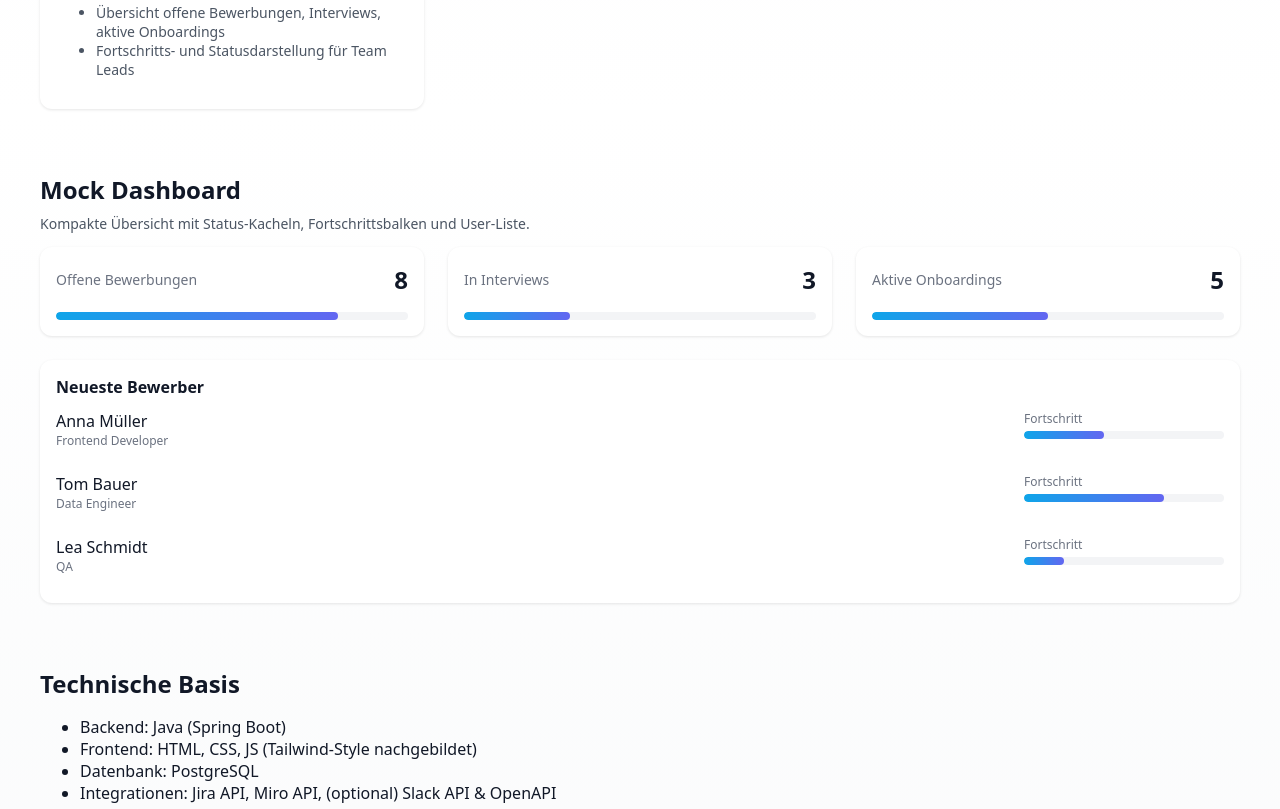
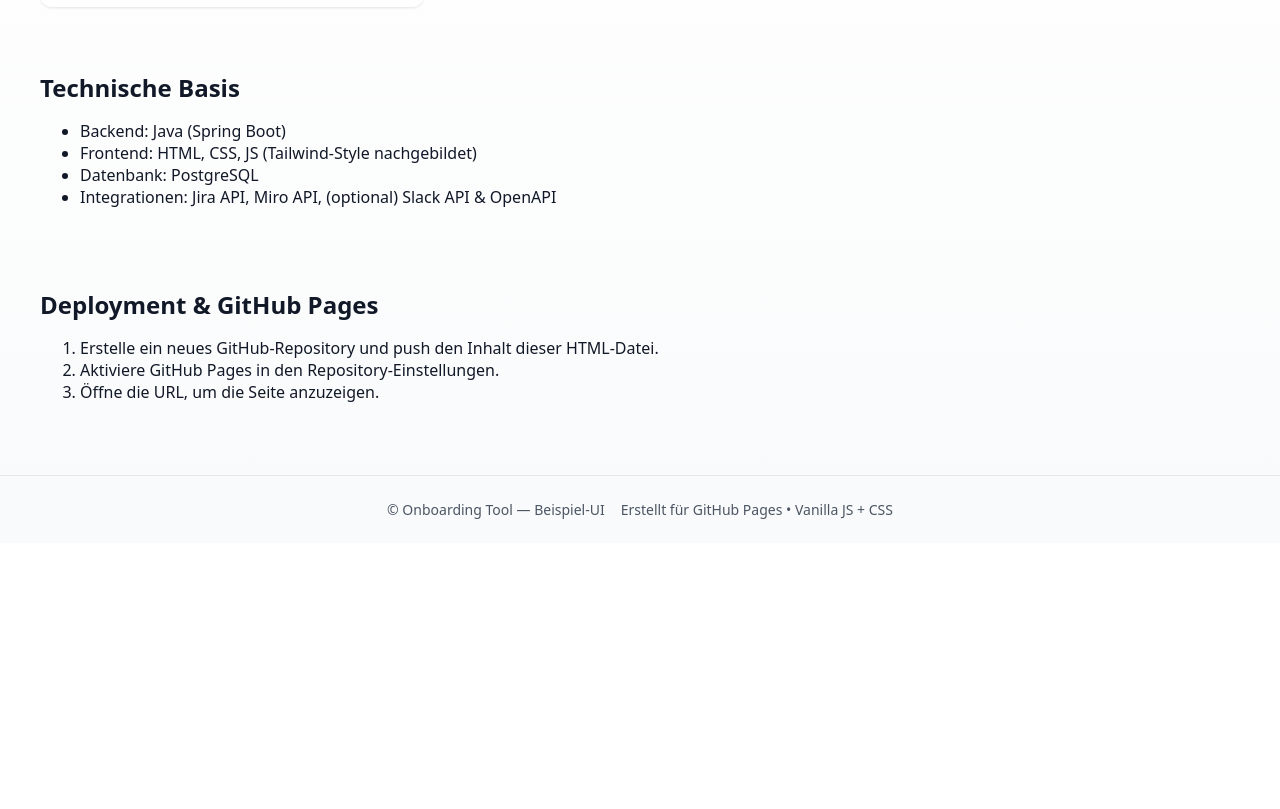
Before and after one commit to KitKatHTL/OnboardingTool---Dynatrace, a plain HTML site: page index.html in a window 1280 px wide. Shown: the part 911-1720 px from the top of the page. After the commit the page ends 1454 px from the top, so only its background shows below. Drawn offline with Linux system fonts and the light colour scheme.

Commit message:
Remove dashboard section and associated code
Removed dashboard section and related elements from the HTML.

```diff
--- a/index.html
+++ b/index.html
@@ -79,23 +79,11 @@
     h3 { font-size: 1.5rem; font-weight: 700; }
     .grid { display: grid; gap: 1.5rem; }
     .grid-2 { grid-template-columns: repeat(auto-fit, minmax(300px, 1fr)); }
-    .grid-3 { grid-template-columns: repeat(auto-fit, minmax(200px, 1fr)); }
     .card {
       background: white;
       border-radius: 0.75rem;
       box-shadow: 0 1px 3px rgba(0,0,0,0.1);
       padding: 1rem;
-    }
-    .progress-bg {
-      background: var(--gray-100);
-      border-radius: 9999px;
-      height: 0.5rem;
-      overflow: hidden;
-    }
-    .progress {
-      height: 100%;
-      border-radius: 9999px;
-      background: linear-gradient(90deg, var(--blue), var(--indigo));
     }
     footer {
       border-top: 1px solid var(--gray-200);
@@ -119,7 +107,6 @@
     </div>
     <nav>
       <a href="#features">Funktionen</a>
-      <a href="#dashboard">Dashboard</a>
       <a href="#tech">Tech</a>
       <a href="#contact" class="btn-primary">GitHub</a>
     </nav>
@@ -132,28 +119,18 @@
         <p style="margin-top:1rem;color:var(--gray-600);">Verwalte Bewerbungen, Checklisten und Integrationen (Jira, Miro, Slack) an einer zentralen Stelle. Ideal für Teams mit häufigen Neueinstellungen.</p>
         <div style="margin-top:1.5rem;display:flex;gap:0.75rem;">
           <a href="#features" class="btn-primary">Funktionen ansehen</a>
-          <a href="#dashboard" class="btn-secondary">Demo Dashboard</a>
+          <a href="#tech" class="btn-secondary">Technische Basis</a>
         </div>
         <p style="margin-top:1rem;font-size:0.75rem;color:var(--gray-500);">Hinweis: Backend-Implementierung in Java (Spring Boot); diese Landingpage ist ein statisches Frontend für GitHub Pages.</p>
       </div>
       <div class="card">
-        <div id="mock-dashboard"></div>
+        <p style="color:var(--gray-500);font-size:0.875rem;text-align:center;">Hier könnte Ihr Dashboard stehen.</p>
       </div>
     </section>
 
     <section id="features">
       <h3>Funktionen</h3>
       <div class="grid grid-2" id="features-list"></div>
-    </section>
-
-    <section id="dashboard">
-      <h3>Mock Dashboard</h3>
-      <p style="font-size:0.875rem;color:var(--gray-600);margin-top:0.5rem;">Kompakte Übersicht mit Status-Kacheln, Fortschrittsbalken und User-Liste.</p>
-      <div class="grid grid-3" id="status-cards"></div>
-      <div class="card" style="margin-top:1.5rem;">
-        <h4>Neueste Bewerber</h4>
-        <div id="applicants"></div>
-      </div>
     </section>
 
     <section id="tech">
@@ -196,54 +173,6 @@
       card.innerHTML = `<h4>${f.title}</h4><ul style="margin-top:0.75rem;color:var(--gray-600);font-size:0.875rem;">${f.bullets.map(b=>`<li>${b}</li>`).join('')}</ul>`;
       featuresList.appendChild(card);
     });
-
-    const statusData = [
-      {title:'Offene Bewerbungen',value:8},
-      {title:'In Interviews',value:3},
-      {title:'Aktive Onboardings',value:5}
-    ];
-
-    const statusContainer = document.getElementById('status-cards');
-    statusData.forEach(s=>{
-      const div = document.createElement('div');
-      div.className = 'card';
-      div.innerHTML = `<div style="display:flex;justify-content:space-between;align-items:center;"><div style="font-size:0.875rem;color:var(--gray-500);">${s.title}</div><div style="font-size:1.5rem;font-weight:bold;">${s.value}</div></div><div class='progress-bg' style='margin-top:1rem;'><div class='progress' style='width:${Math.min(100,s.value*10)}%'></div></div>`;
-      statusContainer.appendChild(div);
-    });
-
-    const applicants = [
-      {name:'Anna Müller', role:'Frontend Developer', progress:40},
-      {name:'Tom Bauer', role:'Data Engineer', progress:70},
-      {name:'Lea Schmidt', role:'QA', progress:20}
-    ];
-
-    const appContainer = document.getElementById('applicants');
-    applicants.forEach(a=>{
-      const row = document.createElement('div');
-      row.style.padding='0.75rem 0';
-      row.style.display='flex';
-      row.style.justifyContent='space-between';
-      row.innerHTML = `<div><div style='font-weight:500;'>${a.name}</div><div style='font-size:0.75rem;color:var(--gray-500);'>${a.role}</div></div><div style='width:200px;'><div style='font-size:0.75rem;color:var(--gray-500);margin-bottom:0.25rem;'>Fortschritt</div><div class='progress-bg'><div class='progress' style='width:${a.progress}%'></div></div></div>`;
-      appContainer.appendChild(row);
-    });
-
-    document.getElementById('mock-dashboard').innerHTML = `
-      <div style='display:flex;justify-content:space-between;align-items:center;'>
-        <div><div style='font-size:0.75rem;color:var(--gray-500);'>Team Onboarding</div><div style='font-size:1.125rem;font-weight:600;'>September Quarter</div></div>
-        <div style='font-size:0.875rem;color:var(--gray-500);'>Letzte Aktualisierung: 2025-10-16</div>
-      </div>
-      <div class='grid grid-3' style='margin-top:1rem;'>
-        <div class='card'><div style='font-size:0.75rem;color:var(--gray-500);'>Bewerbungen</div><div style='font-size:1.25rem;font-weight:bold;'>8</div></div>
-        <div class='card'><div style='font-size:0.75rem;color:var(--gray-500);'>Interviews</div><div style='font-size:1.25rem;font-weight:bold;'>3</div></div>
-        <div class='card'><div style='font-size:0.75rem;color:var(--gray-500);'>Aktive Onboardings</div><div style='font-size:1.25rem;font-weight:bold;'>5</div></div>
-      </div>
-      <div class='card' style='margin-top:1rem;'>
-        <div style='font-size:0.875rem;color:var(--gray-600);'>Schnellaktionen</div>
-        <div style='margin-top:0.5rem;display:flex;gap:0.5rem;'>
-          <button class='btn-primary' style='font-size:0.75rem;'>Neuen Nutzer anlegen</button>
-          <button class='btn-secondary' style='font-size:0.75rem;'>Checkliste generieren</button>
-        </div>
-      </div>`;
   </script>
 </body>
 </html>
```
